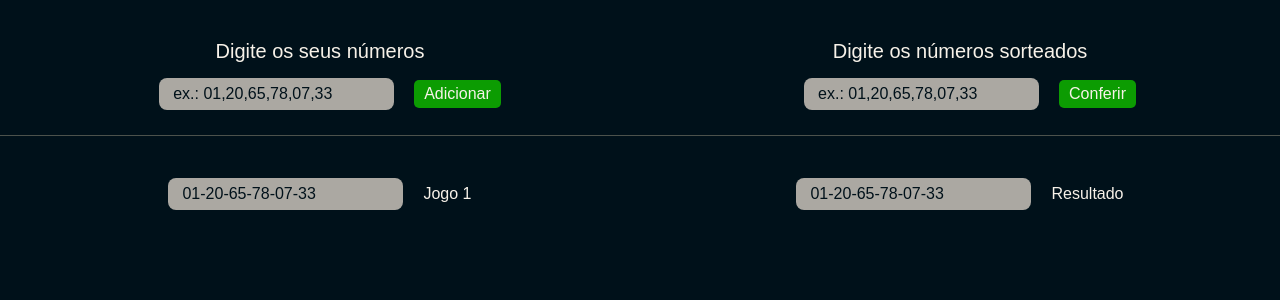
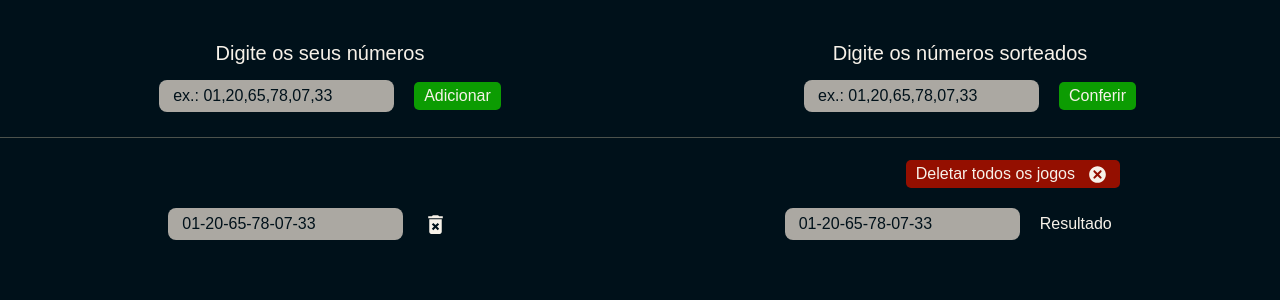
Before and after one commit to gabriel-vitebo/checkNumbers, a React (Vite) app: page / in a window 1280 px wide. Shown: the top 300 px of the page. Built offline with nearby package versions, Linux system fonts and the light colour scheme.

Commit message:
fix style main

```diff
--- a/src/App.tsx
+++ b/src/App.tsx
@@ -1,3 +1,4 @@
+import { DeleteButton } from './components/deleteButton'
 import { Input } from './components/input'
 import { InputReadOnly } from './components/inputReadOnly'
 import {
@@ -34,22 +35,29 @@ function App() {
         </DrawnNumbers>
       </Header>
       <Main>
+        <div className="buttonDelete">
+          <DeleteButton />
+        </div>
+        <div className="content">
           <UserGames>
             <InputReadOnly
               id="gameOne"
               title="Jogo 1"
               value={'01-20-65-78-07-33'}
               readOnly
+              hasButton
             />
           </UserGames>
           <Result>
             <InputReadOnly
+              hasButton={false}
               id="gameOne"
               title="Resultado"
               value={'01-20-65-78-07-33'}
               readOnly
             />
           </Result>
+        </div>
       </Main>
     </Container>
   )
--- /dev/null
+++ b/src/components/deleteButton/index.tsx
@@ -0,0 +1,14 @@
+// import { InputHTMLAttributes } from 'react'
+import { Container } from './style'
+import { TiDelete } from 'react-icons/ti'
+
+// interface Props extends InputHTMLAttributes<HTMLInputElement> {}
+
+export function DeleteButton() {
+  return (
+    <Container>
+      Deletar todos os jogos
+      <TiDelete size={25} />
+    </Container>
+  )
+}
--- /dev/null
+++ b/src/components/deleteButton/style.ts
@@ -0,0 +1,22 @@
+import styled from 'styled-components'
+
+export const Container = styled.button`
+  display: flex;
+  width: 100vw;
+  gap: 1rem;
+  padding: 1rem;
+  align-items: center;
+  justify-content: center;
+  border-radius: 0.5rem;
+  background-color: ${({ theme }) => theme.COLORS.fatal};
+  border: none;
+  width: auto;
+  height: 2.8rem;
+  color: ${({ theme }) => theme.COLORS.light100};
+  font-size: 1.6rem;
+  font-family: ${({ theme }) => theme.FONTS.Poppins};
+
+  &:hover {
+    background-color: ${({ theme }) => theme.COLORS.fatal2};
+  }
+`
--- a/src/components/inputReadOnly/index.tsx
+++ b/src/components/inputReadOnly/index.tsx
@@ -1,4 +1,6 @@
 import { InputHTMLAttributes } from 'react'
+import { MdDeleteForever } from 'react-icons/md'
+
 import { Container } from './style'
 
 interface Props extends InputHTMLAttributes<HTMLInputElement> {
@@ -6,15 +8,28 @@ interface Props extends InputHTMLAttributes<HTMLInputElement> {
   id: string
   readOnly: boolean
   value?: string
+  hasButton: boolean
 }
 
-export function InputReadOnly({ title, id, readOnly, value }: Props) {
+export function InputReadOnly({
+  title,
+  id,
+  readOnly,
+  value,
+  hasButton,
+}: Props) {
   return (
     <Container>
       <div className="input-area">
         <input id={id} readOnly={readOnly} value={value} />
       </div>
-      <label htmlFor={id}>{title}</label>
+      {hasButton ? (
+        <button type="button">
+          <MdDeleteForever size={25} />
+        </button>
+      ) : (
+        <label htmlFor={id}>{title}</label>
+      )}
     </Container>
   )
 }
--- a/src/components/inputReadOnly/style.ts
+++ b/src/components/inputReadOnly/style.ts
@@ -5,6 +5,20 @@ export const Container = styled.div`
   align-items: center;
   gap: 2rem;
   justify-content: center;
+
+  > button {
+    background: none;
+    border: none;
+    svg {
+      color: ${({ theme }) => theme.COLORS.light100};
+    }
+
+    &:hover {
+      svg {
+        color: ${({ theme }) => theme.COLORS.fatal};
+      }
+    }
+  }
 
   > label {
     font-family: ${({ theme }) => theme.FONTS.Poppins};
--- a/src/styles.ts
+++ b/src/styles.ts
@@ -46,11 +46,26 @@ export const DrawnNumbers = styled.div`
 `
 
 export const Main = styled.main`
-  display: grid;
+  display: flex;
+  flex-direction: column;
   grid-template-columns: 1fr 1fr;
   padding: 2rem 0 2rem 0;
   justify-content: space-around;
   align-items: center;
+  grid-column-start: 1;
+
+  > .buttonDelete {
+    display: flex;
+    width: 75%;
+    justify-content: flex-end;
+    margin-bottom: 2rem;
+  }
+
+  > .content {
+    display: flex;
+    width: 100vw;
+    justify-content: space-around;
+  }
 `
 
 export const UserGames = styled.main``
--- a/src/styles/theme.ts
+++ b/src/styles/theme.ts
@@ -7,6 +7,8 @@ export default {
     correct: '#0c9c02',
     correctHover: '#076101',
     dark: '#00111A',
+    fatal: '#940f00',
+    fatal2: '#4f0800',
   },
 
   FONTS: {
```
Lines whose indentation alone changed are shown as unchanged.
